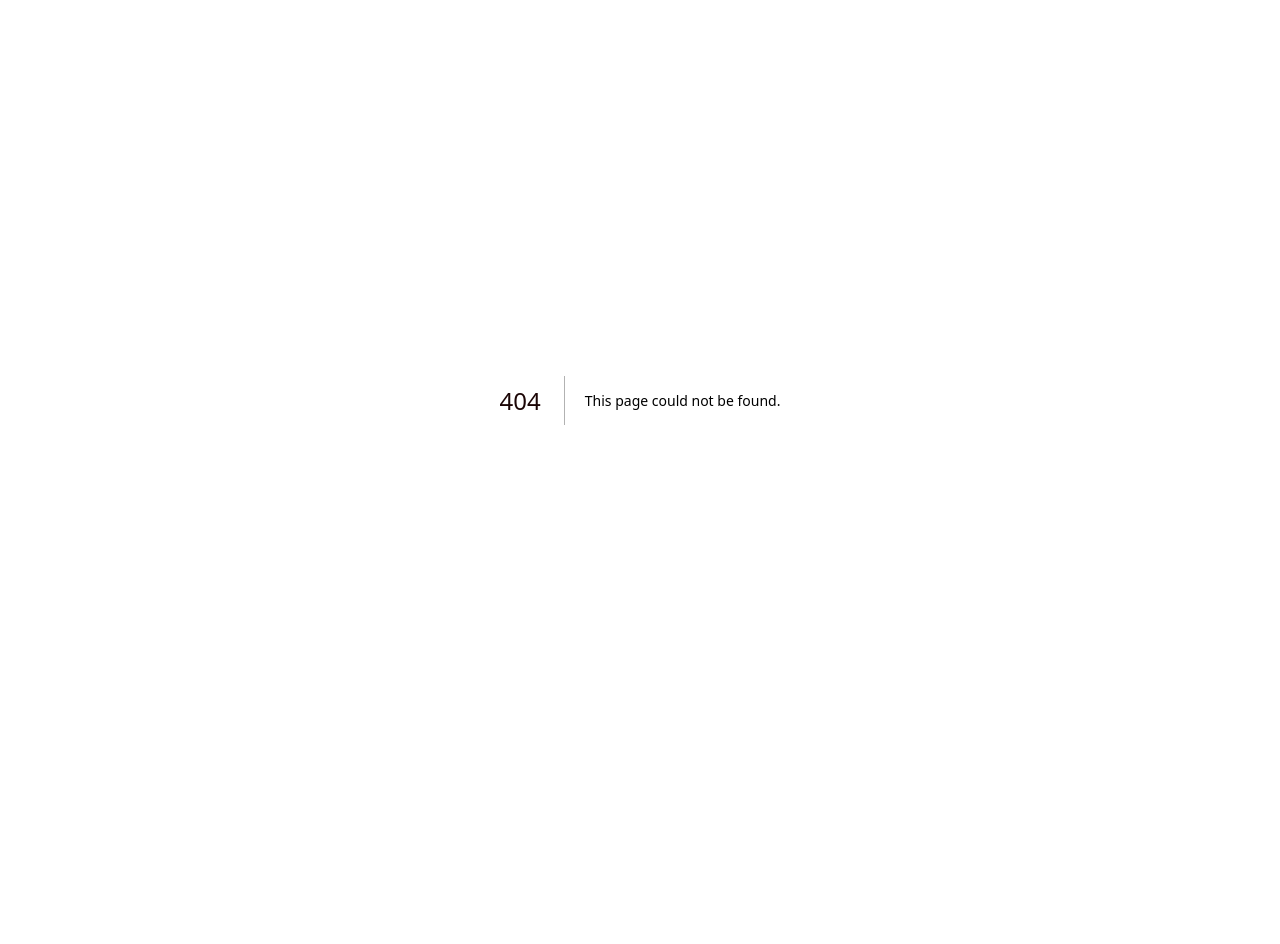
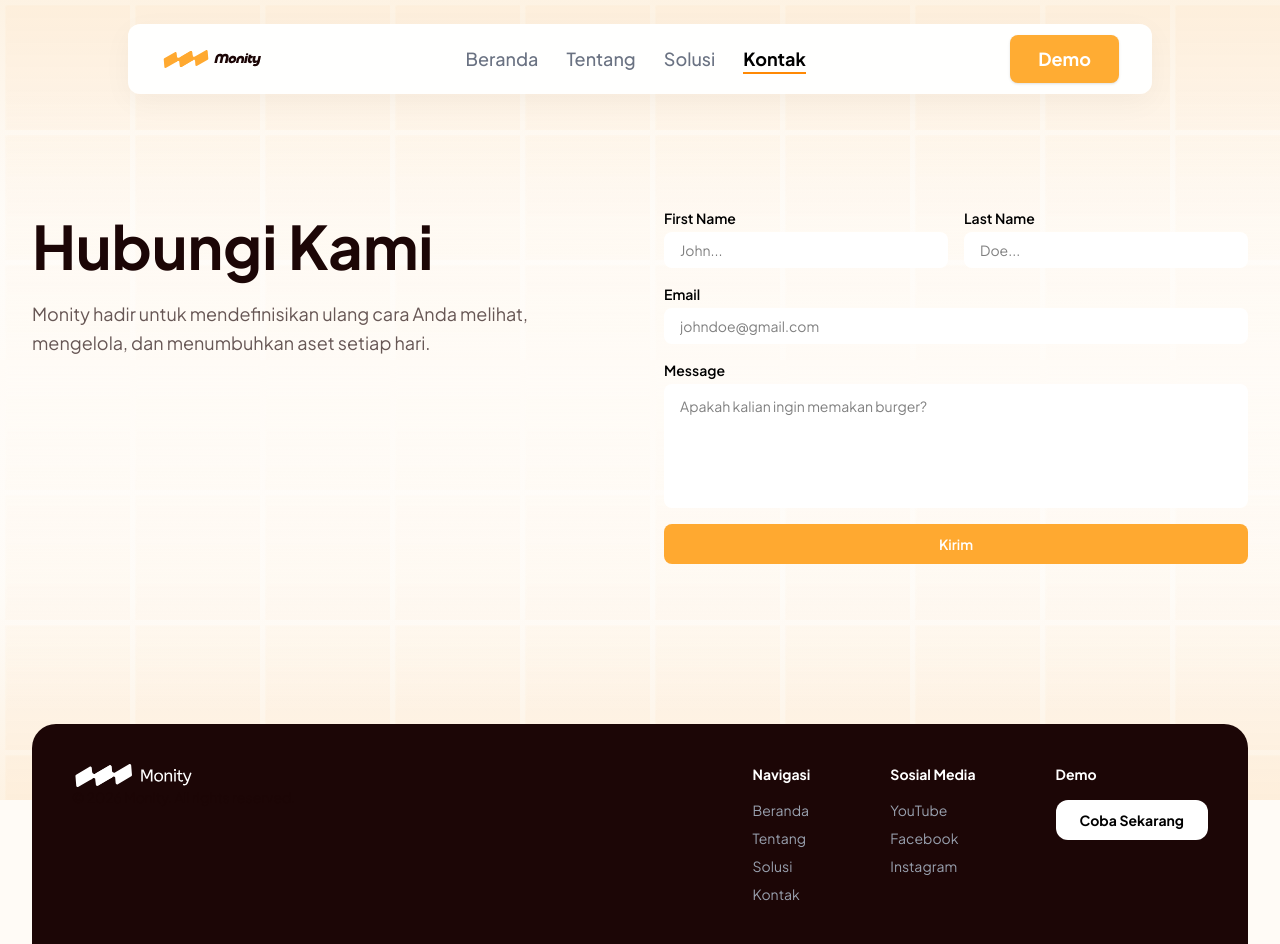
Before and after one commit to abdullahumairr/monity, a Next.js app: page /contact in a window 1280 px wide. Before the commit this address had no page. Before the commit the page ends 800 px from the top, so only its background shows below. Built offline with nearby package versions, Linux system fonts and the light colour scheme.

Commit message:
feat: add contactSection in contact page

```diff
--- a/src/app/about/page.tsx
+++ b/src/app/about/page.tsx
@@ -6,6 +6,7 @@ import StatsSection from "./StatsSection";
 import AboutStorySection from "./AboutStorySection";
 import AboutFutureSection from "./AboutFutureSection";
 import AboutDemocracySection from "./AboutDemocracySection";
+import ReadyFooter from "@/components/layout/ReadyFooter";
 
 export default function AboutPage() {
   return (
@@ -16,6 +17,7 @@ export default function AboutPage() {
       <AboutStorySection />
       <AboutFutureSection />
       <AboutDemocracySection />
+      <ReadyFooter />
       <Footer />
     </PageBackground>
   );
--- /dev/null
+++ b/src/app/contact/ContactSection.tsx
@@ -0,0 +1,67 @@
+"use client";
+
+export default function ContactSection() {
+  return (
+    <section className="w-full px-8 pt-40  md:pt-48 lg:pt-52">
+      <div className="mx-auto grid container gap-12 md:grid-cols-2 items-start ">
+        <div>
+          <h1 className="text-4xl sm:text-5xl md:text-6xl font-bold leading-tight">
+            Hubungi Kami
+          </h1>
+
+          <p className="mt-4 text-lg leading-relaxed">
+            Monity hadir untuk mendefinisikan ulang cara Anda melihat,
+            mengelola, dan menumbuhkan aset setiap hari.
+          </p>
+        </div>
+
+        <form className="space-y-4">
+          <div className="grid grid-cols-1 gap-4 sm:grid-cols-2">
+            <div className="flex flex-col gap-1">
+              <label className="text-sm font-semibold">First Name</label>
+              <input
+                type="text"
+                placeholder="John..."
+                className="w-full rounded-lg  bg-white px-4 py-2 text-sm outline-none focus:ring-2 focus:ring-[#FFA930]/40"
+              />
+            </div>
+
+            <div className="flex flex-col gap-1">
+              <label className="text-sm font-semibold">Last Name</label>
+              <input
+                type="text"
+                placeholder="Doe..."
+                className="w-full rounded-lg  bg-white px-4 py-2 text-sm outline-none focus:ring-2 focus:ring-[#FFA930]/40"
+              />
+            </div>
+          </div>
+
+          <div className="flex flex-col gap-1">
+            <label className="text-sm font-semibold">Email</label>
+            <input
+              type="email"
+              placeholder="johndoe@gmail.com"
+              className="w-full rounded-lg  bg-white px-4 py-2 text-sm outline-none focus:ring-2 focus:ring-[#FFA930]/40"
+            />
+          </div>
+
+          <div className="flex flex-col gap-1">
+            <label className="text-sm font-semibold">Message</label>
+            <textarea
+              rows={5}
+              placeholder="Apakah kalian ingin memakan burger?"
+              className="w-full rounded-lg  bg-white px-4 py-3 text-sm outline-none resize-none focus:ring-2 focus:ring-[#FFA930]/40"
+            />
+          </div>
+
+          <button
+            type="submit"
+            className="w-full rounded-lg bg-[#FFA930] py-2.5 text-sm font-semibold text-white transition hover:bg-[#f09615]"
+          >
+            Kirim
+          </button>
+        </form>
+      </div>
+    </section>
+  );
+}
--- /dev/null
+++ b/src/app/contact/page.tsx
@@ -0,0 +1,14 @@
+import Footer from "@/components/layout/Footer";
+import Navbar from "@/components/layout/Navbar";
+import PageBackground from "@/components/layout/PageBackground";
+import ContactSection from "./ContactSection";
+
+export default function ContactPage() {
+  return (
+    <PageBackground>
+      <Navbar />
+      <ContactSection />
+      <Footer />
+    </PageBackground>
+  );
+}
--- a/src/app/layout.tsx
+++ b/src/app/layout.tsx
@@ -21,7 +21,7 @@ export default function RootLayout({
   children: React.ReactNode;
 }) {
   return (
-    <html lang="en" data-redeviation-bs-uid="8s1x864i9em">
+    <html lang="en" data-redeviation-bs-uid="npdp6hgiia">
       <body className={`${plusJakartaSans.className} antialiased`}>
         {children}
       </body>
--- a/src/app/page.tsx
+++ b/src/app/page.tsx
@@ -7,6 +7,7 @@ import WhySection from "./WhySection";
 import MonitorSection from "./MonitorSection";
 import OptimizeSection from "./OptimizeSection";
 import FeatureSection from "./FeatureSection";
+import ReadyFooter from "@/components/layout/ReadyFooter";
 
 export default function Home() {
   return (
@@ -17,6 +18,7 @@ export default function Home() {
       <MonitorSection />
       <OptimizeSection />
       <FeatureSection />
+      <ReadyFooter />
       <Footer />
     </PageBackground>
   );
--- a/src/app/solutions/page.tsx
+++ b/src/app/solutions/page.tsx
@@ -6,6 +6,7 @@ import SolutionVisualizationSection from "./SolutionVisualizationSection";
 import SolutionsHero from "./hero";
 import SolutionForecastSection from "./SolutionForecastSection";
 import PrinciplesSection from "./PrinciplesSection";
+import ReadyFooter from "@/components/layout/ReadyFooter";
 
 export default function SolutionsPage() {
   return (
@@ -16,6 +17,7 @@ export default function SolutionsPage() {
       <SolutionVisualizationSection />
       <SolutionForecastSection />
       <PrinciplesSection />
+      <ReadyFooter />
       <Footer />
     </PageBackground>
   );
--- a/src/components/layout/Footer.tsx
+++ b/src/components/layout/Footer.tsx
@@ -5,36 +5,6 @@ import React from "react";
 export default function Footer() {
   return (
     <footer className="mt-auto w-full px-8 pt-32 md:pt-36 lg:pt-40">
-      <div className="mx-auto container mb-32 md:mb-36 lg:mb-40 flex max-w-4xl flex-col items-center text-center">
-        <div className="mb-5">
-          <Image
-            src="/footer/yellow-logo.svg"
-            alt="Monify"
-            width={48}
-            height={32}
-            className="mx-auto"
-          />
-        </div>
-
-        <h1 className="mb-4 text-4xl font-bold tracking-tight text-[#1A1A1A]  sm:text-5xl md:text-6xl">
-          Siap Pegang Kendali
-          <br />
-          Finansial Anda?
-        </h1>
-
-        <p className="mb-8 max-w-xl text-lg leading-relaxed text-[#6B6B6B]">
-          Lihat bagaimana Monify mentransformasi cara Anda menabung dan
-          bertumbuh setiap hari.
-        </p>
-
-        <Link
-          href="/demo"
-          className="rounded-full bg-[#F29D27] px-7 py-3 text-sm font-semibold text-white transition-opacity hover:opacity-90"
-        >
-          Coba Sekarang
-        </Link>
-      </div>
-
       <div className="mx-auto container rounded-t-3xl bg-[#1C0606] px-10 py-10   flex flex-col md:flex-row justify-between relative ">
         <div className="flex flex-col justify-between h-full space-y-12 md:space-y-0">
           <div className="flex items-center gap-2">
--- /dev/null
+++ b/src/components/layout/ReadyFooter.tsx
@@ -0,0 +1,38 @@
+import Image from "next/image";
+import Link from "next/link";
+
+export default function ReadyFooter() {
+  return (
+    <section className="mt-auto w-full px-8 pt-32 md:pt-36 lg:pt-40">
+      <div className="mx-auto container flex max-w-4xl flex-col items-center text-center">
+        <div className="mb-5">
+          <Image
+            src="/footer/yellow-logo.svg"
+            alt="Monify"
+            width={48}
+            height={32}
+            className="mx-auto"
+          />
+        </div>
+
+        <h1 className="mb-4 text-4xl font-bold tracking-tight text-[#1A1A1A]  sm:text-5xl md:text-6xl">
+          Siap Pegang Kendali
+          <br />
+          Finansial Anda?
+        </h1>
+
+        <p className="mb-8 max-w-xl text-lg leading-relaxed text-[#6B6B6B]">
+          Lihat bagaimana Monify mentransformasi cara Anda menabung dan
+          bertumbuh setiap hari.
+        </p>
+
+        <Link
+          href="/demo"
+          className="rounded-full bg-[#F29D27] px-7 py-3 text-sm font-semibold text-white transition-opacity hover:opacity-90"
+        >
+          Coba Sekarang
+        </Link>
+      </div>
+    </section>
+  );
+}
```
Also changed, not shown: src/components/layout/Error.tsx (added).
